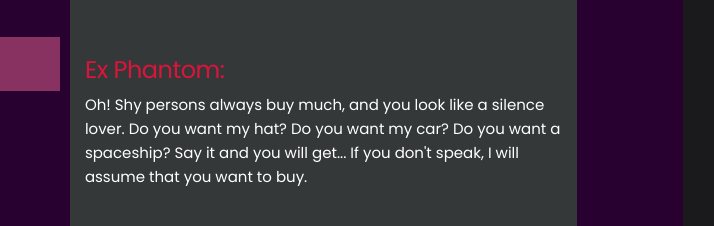
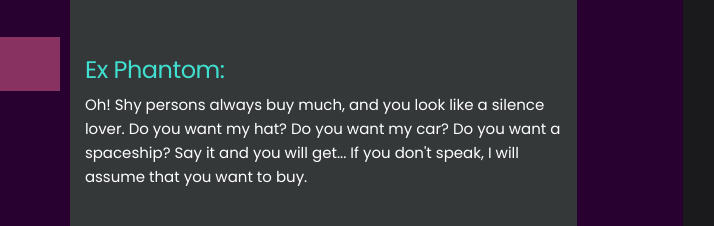
Before and after one commit to EylulBlossomGames/visual-fanfic, a plain HTML site: page output/index.html in a window 1280 px wide. Shown: the part 396-622 px from the top of the page, 437-1151 px from the left. Drawn offline with Linux system fonts and the light colour scheme; a web font is replaced by a local one.

Commit message:
exphantom art added

```diff
--- a/output/index.html
+++ b/output/index.html
@@ -110,7 +110,7 @@
 .character-exphantom_happy {  }
 .character-exphantom_happy .character-box {  }
 .character-exphantom_happy .dialog-box {  }
-.character-exphantom_happy .character-name-box { color: crimson; }
+.character-exphantom_happy .character-name-box { color: turquoise; }
 
 </style>
     <link rel="stylesheet" href="./assets/css/user.css">
```
Also changed, not shown: src/assets/img/exphantom.png (added), src/assets/img/exphantom.svg (added), src/assets/img/exphantom_devil.png (added), 1 other file.
